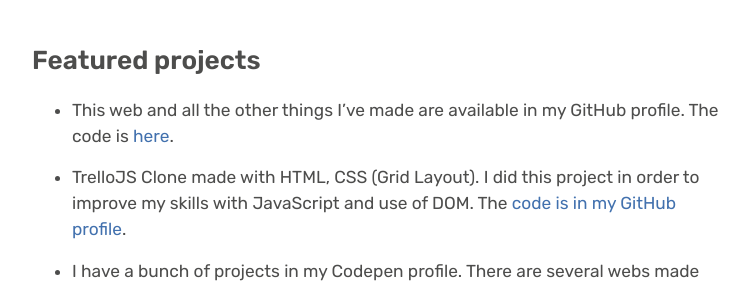
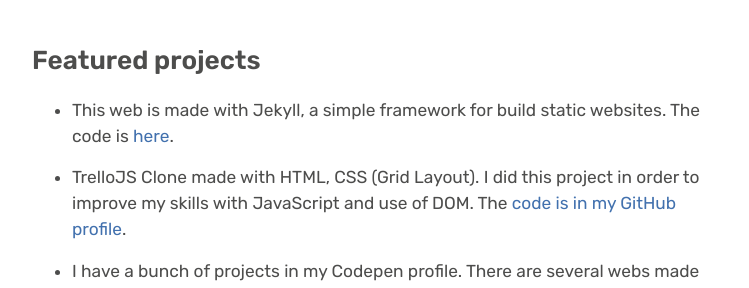
Before and after one commit to jgcarrillo/jekyll-personal-web, a Jekyll site: the page built from projects.md, in a window 1280 px wide. Shown: the part 211-499 px from the top of the page, without its empty margins (258-1007 px from the left). Built offline with Jekyll 4.4.1, drawn with Linux system fonts in a browser that asks for light colours.

Commit message:
FIX: adding Jekyll web

```diff
--- a/projects.md
+++ b/projects.md
@@ -8,8 +8,8 @@ permalink: /projects/
 
 ## Featured projects
 
-- This web and all the other things I've made are available in my GitHub profile. The code is [here](https://github.com/jgcarrillo).
+-   This web is made with Jekyll, a simple framework for build static websites. The code is [here](https://github.com/jgcarrillo/jgcarrillo.github.io).
 
-- TrelloJS Clone made with HTML, CSS (Grid Layout). I did this project in order to improve my skills with JavaScript and use of DOM. The [code is in my GitHub profile](https://github.com/jgcarrillo/trello-js-app).
+-   TrelloJS Clone made with HTML, CSS (Grid Layout). I did this project in order to improve my skills with JavaScript and use of DOM. The [code is in my GitHub profile](https://github.com/jgcarrillo/trello-js-app).
 
-- I have a bunch of projects in my Codepen profile. There are several webs made with JavaScript and Bootstrap. Do you want the code? [here it is](https://codepen.io/jgcarrillo/).
+-   I have a bunch of projects in my Codepen profile. There are several webs made with JavaScript and Bootstrap. Do you want the code? [here it is](https://codepen.io/jgcarrillo/).
```
